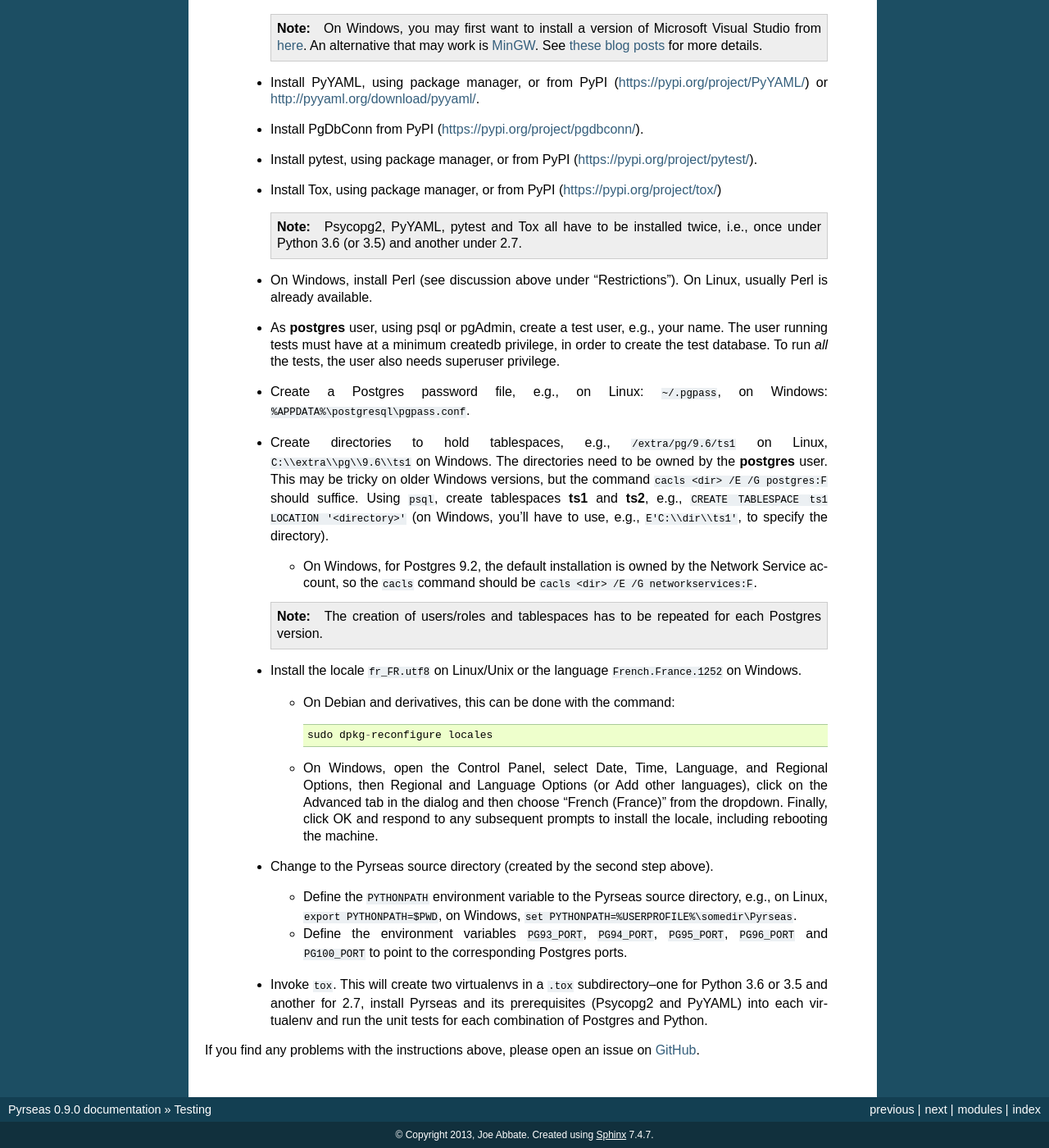
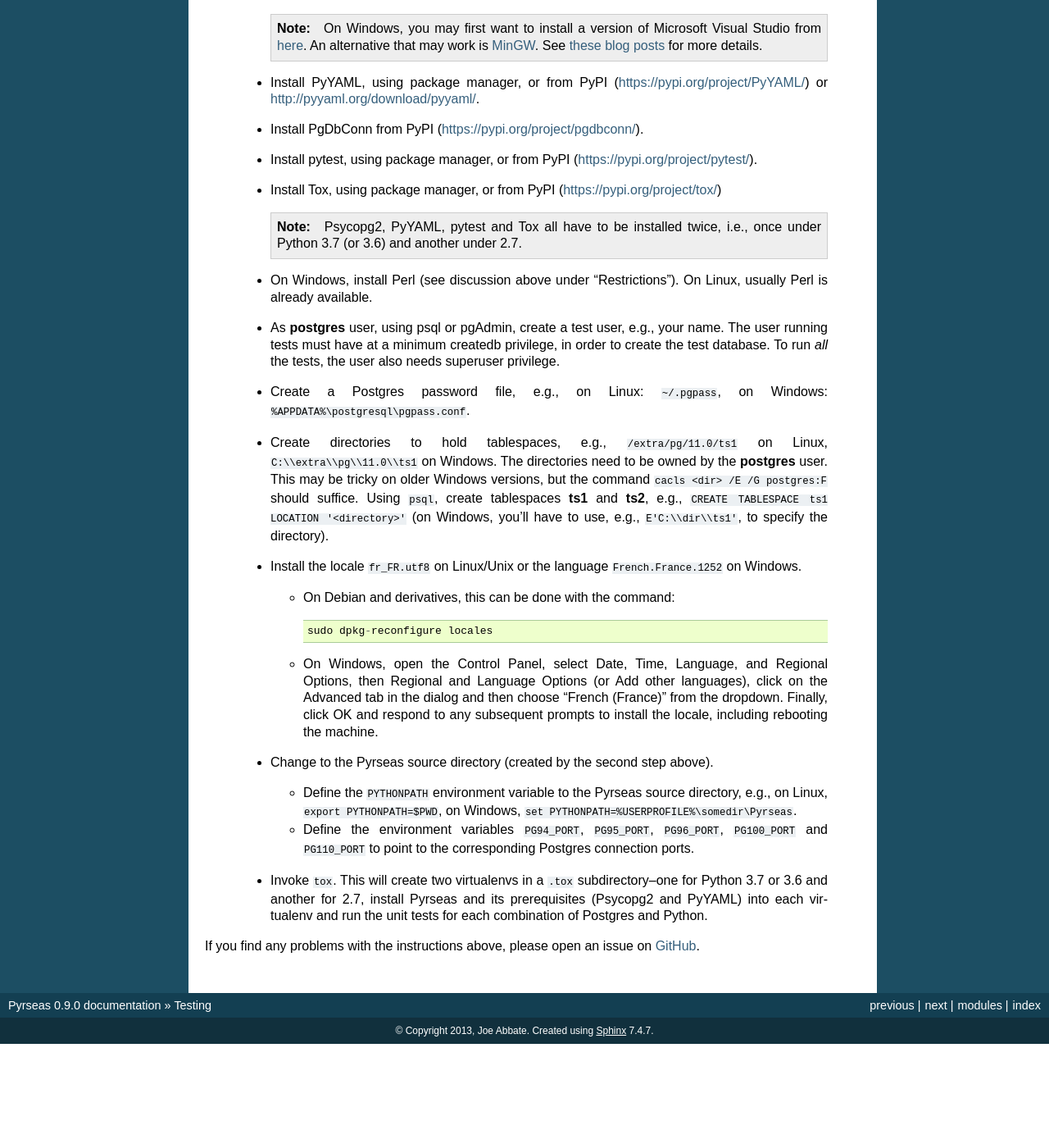
Before and after one commit to perseas/Pyrseas, a Sphinx documentation site: the page built from docs/testing.rst, in a window 1280 px wide and 1400 px high, scrolled down 1519 px. Shown: the whole window at 82% size. Built offline with Sphinx 7.4.7, drawn with Linux system fonts in a browser that asks for light colours; after the commit the page ends 2792 px from its top, so only the background shows below that; some of the changed text lies outside the part shown.

Commit message:
Update release and documentation files for Pyrseas 0.9.0.

```diff
--- a/README.rst
+++ b/README.rst
@@ -26,9 +26,9 @@
 Requirements
 ------------
 
-- PostgreSQL 9.3 or higher
+- PostgreSQL 9.4 or higher
 
-- Python 2.7 or higher
+- Python 2.7, 3.4 or higher
 
 License
 -------
--- a/docs/issues.rst
+++ b/docs/issues.rst
@@ -38,8 +38,7 @@
 previous architecture.  However, certain issues still remain.
 Specifically, if an object depends on a Postgres internally-defined
 object, or on an object defined by a Postgres extension, the Pyrseas
-utilities may not behave as expected (see issues `91
-<https://github.com/perseas/Pyrseas/issues/91>`_ and `175
+utilities may not behave as expected (see issue `175
 <https://github.com/perseas/Pyrseas/issues/175>`_ for additional
 discussion).
 
--- a/docs/testing.rst
+++ b/docs/testing.rst
@@ -66,7 +66,7 @@
 <https://pyrseas.wordpress.com/2012/10/17/testing-python-and-postgresql-on-windows-part-5/>`_
 for more details.
 
-The COLLATION tests, run under Postgres 9.3 and later, require the
+The COLLATION tests require the
 ``fr_FR.utf8`` locale (or ``French.France.1252`` language on Windows)
 to be installed.
 
@@ -86,10 +86,10 @@
 
  - ``git clone git://github.com/perseas/Pyrseas.git``
 
- - Install Python 3.6 (or 3.5) and 2.7, using package manager or from
+ - Install Python 3.7 (or 3.6) and 2.7, using package manager or from
    installers at https://www.python.org/downloads/.
 
- - Install Postgres 10, 9.6, 9.5, 9.4 and 9.3, using package manager or
+ - Install Postgres 11, 10, 9.6, 9.5 and 9.4, using package manager or
    binary installers at https://www.postgresql.org/download/
 
    .. note:: On Linux, make sure you install the contrib and plperl
@@ -125,7 +125,7 @@
    (https://pypi.org/project/tox/)
 
    .. note:: Psycopg2, PyYAML, pytest and Tox all have to be installed
-             twice, i.e., once under Python 3.6 (or 3.5) and another
+             twice, i.e., once under Python 3.7 (or 3.6) and another
              under 2.7.
 
  - On Windows, install Perl (see discussion above under
@@ -139,21 +139,14 @@
  - Create a Postgres password file, e.g., on Linux: ``~/.pgpass``, on
    Windows: ``%APPDATA%\postgresql\pgpass.conf``.
 
- - Create directories to hold tablespaces, e.g., ``/extra/pg/9.6/ts1``
-   on Linux, ``C:\\extra\\pg\\9.6\\ts1`` on Windows.  The directories
+ - Create directories to hold tablespaces, e.g., ``/extra/pg/11.0/ts1``
+   on Linux, ``C:\\extra\\pg\\11.0\\ts1`` on Windows.  The directories
    need to be owned by the **postgres** user. This may be tricky on
    older Windows versions, but the command ``cacls <dir> /E /G
    postgres:F`` should suffice.  Using ``psql``, create tablespaces
    **ts1** and **ts2**, e.g., ``CREATE TABLESPACE ts1 LOCATION
    '<directory>'`` (on Windows, you'll have to use, e.g.,
    ``E'C:\\dir\\ts1'``, to specify the directory).
-
-   - On Windows, for Postgres 9.2, the default installation is owned
-     by the Network Service account, so the ``cacls`` command should
-     be ``cacls <dir> /E /G networkservices:F``.
-
-   .. note:: The creation of users/roles and tablespaces has to be
-             repeated for each Postgres version.
 
  - Install the locale ``fr_FR.utf8`` on Linux/Unix or the language
    ``French.France.1252`` on Windows.
@@ -175,12 +168,12 @@
      directory, e.g., on Linux, ``export PYTHONPATH=$PWD``, on
      Windows, ``set PYTHONPATH=%USERPROFILE%\somedir\Pyrseas``.
 
-   - Define the environment variables ``PG93_PORT``, ``PG94_PORT``,
-     ``PG95_PORT``, ``PG96_PORT`` and ``PG100_PORT`` to point to the
-     corresponding Postgres ports.
+   - Define the environment variables ``PG94_PORT``, ``PG95_PORT``,
+     ``PG96_PORT``, ``PG100_PORT`` and ``PG110_PORT`` to point to the
+     corresponding Postgres connection ports.
 
  - Invoke ``tox``. This will create two virtualenvs in a ``.tox``
-   subdirectory--one for Python 3.6 or 3.5 and another for 2.7,
+   subdirectory--one for Python 3.7 or 3.6 and another for 2.7,
    install Pyrseas and its prerequisites (Psycopg2 and PyYAML) into
    each virtualenv and run the unit tests for each combination of
    Postgres and Python.
--- a/requirements.txt
+++ b/requirements.txt
@@ -1,3 +1,3 @@
-PyYAML>=3.10
-psycopg2>=2.5
+PyYAML>=3.13
+psycopg2>=2.7
 pgdbconn>=0.8.0
```
Also changed, not shown: Changelog.rst (+25 -0 lines), docs/devel.rst (+4 -4 lines), docs/index.rst (+4 -4 lines), docs/install.rst (+7 -5 lines).
